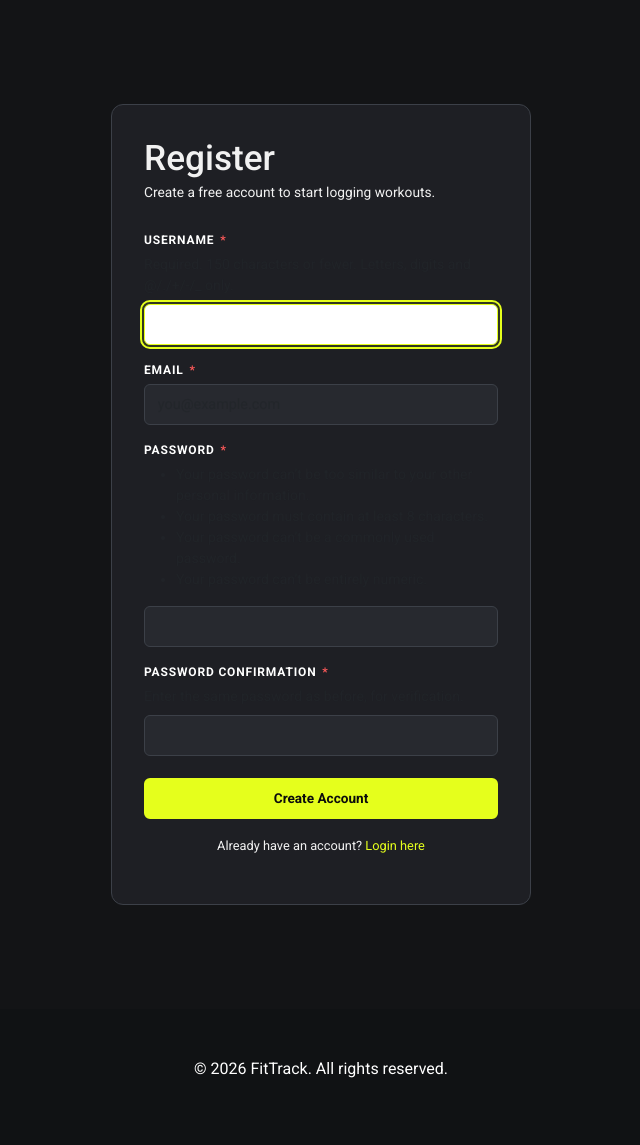
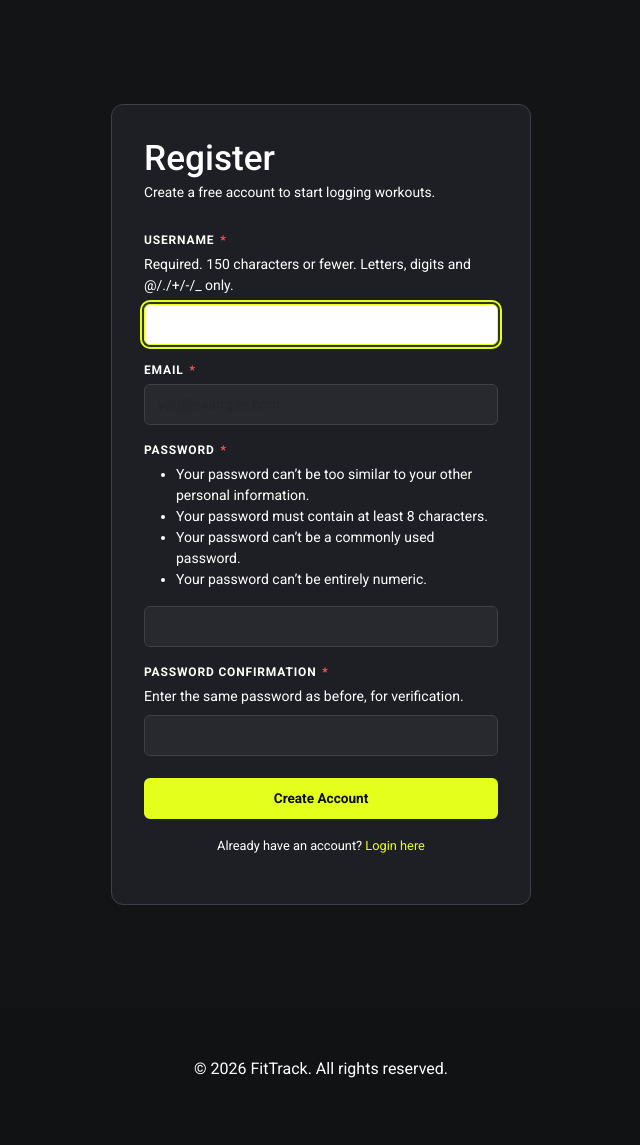
Before and after one commit to MHussainGit/Milestone-Project-3--fitness-tracker, a Django app: page /register/ in a window 1280 px wide. Shown: the part 110-1255 px from the top of the page, without its empty margins (319-959 px from the left). Run offline with Django 4.2, Linux system fonts and the light colour scheme.

Commit message:
Refactor form field rendering to simplify error handling and improve accessibility

```diff
--- a/tracker/templates/tracker/entry_form.html
+++ b/tracker/templates/tracker/entry_form.html
@@ -25,11 +25,7 @@
               {{ field.help_text|safe }}
             </small>
           {% endif %}
-          {% if field.errors %}
-            {{ field|add_class:"is-invalid" }}
-          {% else %}
-            {{ field }}
-          {% endif %}
+          {{ field }}
           {% if field.errors %}
             <div id="error-{{ field.id_for_label }}" class="invalid-feedback d-block" role="alert">
               {{ field.errors.0 }}
--- a/tracker/templates/tracker/exercise_form.html
+++ b/tracker/templates/tracker/exercise_form.html
@@ -24,11 +24,7 @@
               {{ field.help_text|safe }}
             </small>
           {% endif %}
-          {% if field.errors %}
-            {{ field|add_class:"is-invalid" }}
-          {% else %}
-            {{ field }}
-          {% endif %}
+          {{ field }}
           {% if field.errors %}
             <div id="error-{{ field.id_for_label }}" class="invalid-feedback d-block" role="alert">
               {{ field.errors.0 }}
--- a/tracker/templates/tracker/exercise_list.html
+++ b/tracker/templates/tracker/exercise_list.html
@@ -41,7 +41,7 @@
             <th scope="col">Actions</th>
           </tr>
         </thead>
-      <tbody>
+        <tbody>
         {% for exercise in exercises %}
           <tr>
             <td>
@@ -66,8 +66,8 @@
             </td>
           </tr>
         {% endfor %}
-      </tbody>
-    </table>
+        </tbody>
+      </table>
     </div>
   </div>
 </div>
--- a/tracker/templates/tracker/register.html
+++ b/tracker/templates/tracker/register.html
@@ -4,22 +4,22 @@
 {% block content %}
 <div class="auth-wrap">
   <div class="auth-box">
-    <h1>Register</h1>
-    <p class="auth-box__sub">Create a free account to start logging workouts.</p>
+    <h1 style="color:#ffffff">Register</h1>
+    <p class="auth-box__sub" style="color:#ffffff">Create a free account to start logging workouts.</p>
 
     <form method="post" novalidate>
       {% csrf_token %}
 
       {% for field in form %}
         <div class="form-group">
-          <label for="{{ field.id_for_label }}" class="form-label">
+          <label for="{{ field.id_for_label }}" class="form-label" style="color:#ffffff">
             {{ field.label }}
             {% if field.field.required %}
               <span class="required-indicator" aria-label="required">*</span>
             {% endif %}
           </label>
           {% if field.help_text %}
-            <small id="help-{{ field.id_for_label }}" class="form-text text-muted d-block mb-2">
+            <small id="help-{{ field.id_for_label }}" class="form-text d-block mb-2" style="color:#ffffff">
               {{ field.help_text|safe }}
             </small>
           {% endif %}
@@ -37,7 +37,7 @@
       </div>
     </form>
 
-    <p class="auth-box__footer">Already have an account? <a href="{% url 'login' %}">Login here</a></p>
+    <p class="auth-box__footer" style="color:#ffffff">Already have an account? <a href="{% url 'login' %}">Login here</a></p>
   </div>
 </div>
 {% endblock %}
--- a/tracker/templates/tracker/template_detail.html
+++ b/tracker/templates/tracker/template_detail.html
@@ -29,6 +29,7 @@
             {% endfor %}
           </tbody>
         </table>
+        </div>
       </div>
       {% else %}
         <div class="empty-state" style="padding:2rem"><p>No exercises yet.</p></div>
--- a/tracker/templates/tracker/workout_form.html
+++ b/tracker/templates/tracker/workout_form.html
@@ -24,11 +24,7 @@
               {{ field.help_text|safe }}
             </small>
           {% endif %}
-          {% if field.errors %}
-            {{ field|add_class:"is-invalid" }}
-          {% else %}
-            {{ field }}
-          {% endif %}
+          {{ field }}
           {% if field.errors %}
             <div id="error-{{ field.id_for_label }}" class="invalid-feedback d-block" role="alert">
               {{ field.errors.0 }}
```
